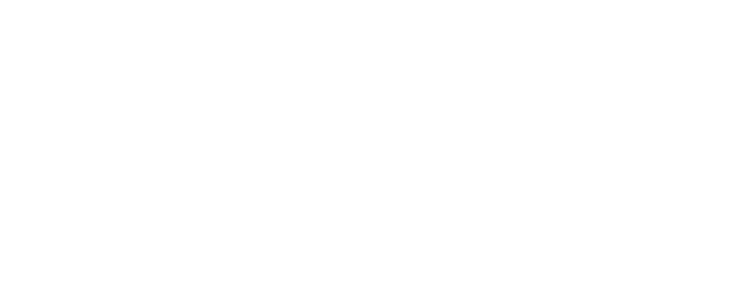
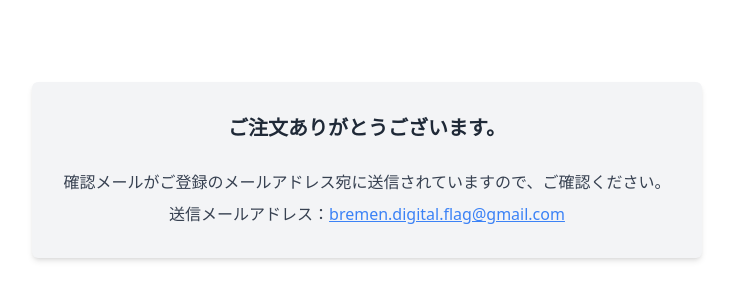
Before and after one commit to sisu2468/Design_Service, a React (Vite) app: page /orderconfirm in a window 1280 px wide. Before the commit this address had no page. Shown: the part 230-530 px from the top of the page, without its empty margins (273-1006 px from the left). Built offline with nearby package versions, Linux system fonts and the light colour scheme.

Commit message:
feat: order confirm

```diff
--- a/src/App.tsx
+++ b/src/App.tsx
@@ -3,6 +3,7 @@
 import Home from './pages/home';
 import OrderForm from './pages/order';
 import Preview_Images from './pages/images';
+import OrderConfirmation from './pages/orderconfimation';
 
 import './App.css';
 
@@ -15,6 +16,7 @@
           <Route path="/checkout" element={<FlagDeliver />} />
           <Route path="/order" element={<OrderForm />} />
           <Route path="/images" element={<Preview_Images />} />
+          <Route path="/orderconfirm" element={<OrderConfirmation />} />
         </Routes>
       </Router>
     </>
--- a/src/pages/deliver.tsx
+++ b/src/pages/deliver.tsx
@@ -40,7 +40,12 @@
                             <span className="text-[#FF0000] text-5xl font-bold">{currentMonth}</span> 月
                             {currentDay != 0 && <span className="text-[#FF0000] text-5xl font-bold">{currentDay}</span>}{deliverDay} に発送予定
                         </span>
-                        <span className="text-black font-medium text-base">お届け予定日 (納期)の目安は、<a href="https://bremen.co.jp/digital_flag/flow/#schedule"><span className="text-blue-600">こちらのページ</span></a>をご確認ください。</span>
+                        <span className="text-black font-medium text-base">お届け予定日 (納期)の目安は、
+                            <a href="https://bremen.co.jp/digital_flag/flow/#schedule" target="_blank" rel="noopener noreferrer">
+                                <span className="text-blue-600">こちらのページ</span>
+                            </a>
+                            をご確認ください。
+                        </span>
                     </div>
                     <div className="grid grid-cols-5 items-center text-center px-10">
                         <div className="w-36"></div>
--- a/src/pages/order.tsx
+++ b/src/pages/order.tsx
@@ -226,9 +226,9 @@
                                         ※印刷工程の仕組み上、表裏で印刷のズレ（3cm未満）や若干の印刷ムラが発生することがございますことご了承ください。
                                     </span>
                                     <div className="flex flex-col">
-                                        <Link to="/images" className="text-blue-500 underline">
+                                        <a href="https://bremen.co.jp/digital_flag/wp-content/uploads/print_zure-scaled.jpeg" target="_blank" rel="noopener noreferrer" className="text-blue-500 underline">
                                             参考画像を見る
-                                        </Link>
+                                        </a>
                                         <label className="inline-flex items-center cursor-pointer">
                                             <input
                                                 type="checkbox"
@@ -266,7 +266,7 @@
                                     理解しました
                                 </p>
                                 <p className='flex items-center flex-wrap text-sm'>
-                                    <span>※万が一印刷不良が発生した場合、再印刷手配となるため、納期がさらに遅れる可能性があります。発注の時期によっては本番に間に合わない可能性もあります。納期には余裕をもってご発注くださいますよう、よろしくお願いいたします。<a href="https://bremen.co.jp/digital_flag/flow/#schedule" className="text-blue-500 underline">納期スケジュールを確認する</a></span>
+                                    <span>※万が一印刷不良が発生した場合、再印刷手配となるため、納期がさらに遅れる可能性があります。発注の時期によっては本番に間に合わない可能性もあります。納期には余裕をもってご発注くださいますよう、よろしくお願いいたします。<a href="https://bremen.co.jp/digital_flag/flow/#schedule" target="_blank" rel="noopener noreferrer" className="text-blue-600 underline">納期スケジュールを確認する</a></span>
                                     <label className="inline-flex items-center cursor-pointer">
                                         <input
                                             type="checkbox"
@@ -287,8 +287,6 @@
                                     disabled={!isButtonActive}
                                     onClick={sendDeliveryData}
                                 >
-                                    {/* onClick={} */}
-                                    {/* {isButtonActive ? '注文を確定する' :} */}
                                     注文を確定する
                                 </button>
                             </div>
--- /dev/null
+++ b/src/pages/orderconfimation.tsx
@@ -0,0 +1,22 @@
+const OrderConfirmation = () => {
+    return (
+        <div className="flex h-screen justify-center items-center text-center">
+            <div className="p-8 bg-gray-100 rounded-md shadow-md">
+                <h2 className="text-xl font-semibold text-gray-800 pb-5">
+                    ご注文ありがとうございます。
+                </h2>
+                <p className="mt-2 text-gray-700">
+                    確認メールがご登録のメールアドレス宛に送信されていますので、ご確認ください。
+                </p>
+                <p className="mt-2 text-gray-700">
+                    送信メールアドレス：
+                    <span className="text-blue-500 underline">
+                        bremen.digital.flag@gmail.com
+                    </span>
+                </p>
+            </div>
+        </div>
+    );
+};
+
+export default OrderConfirmation;
```
